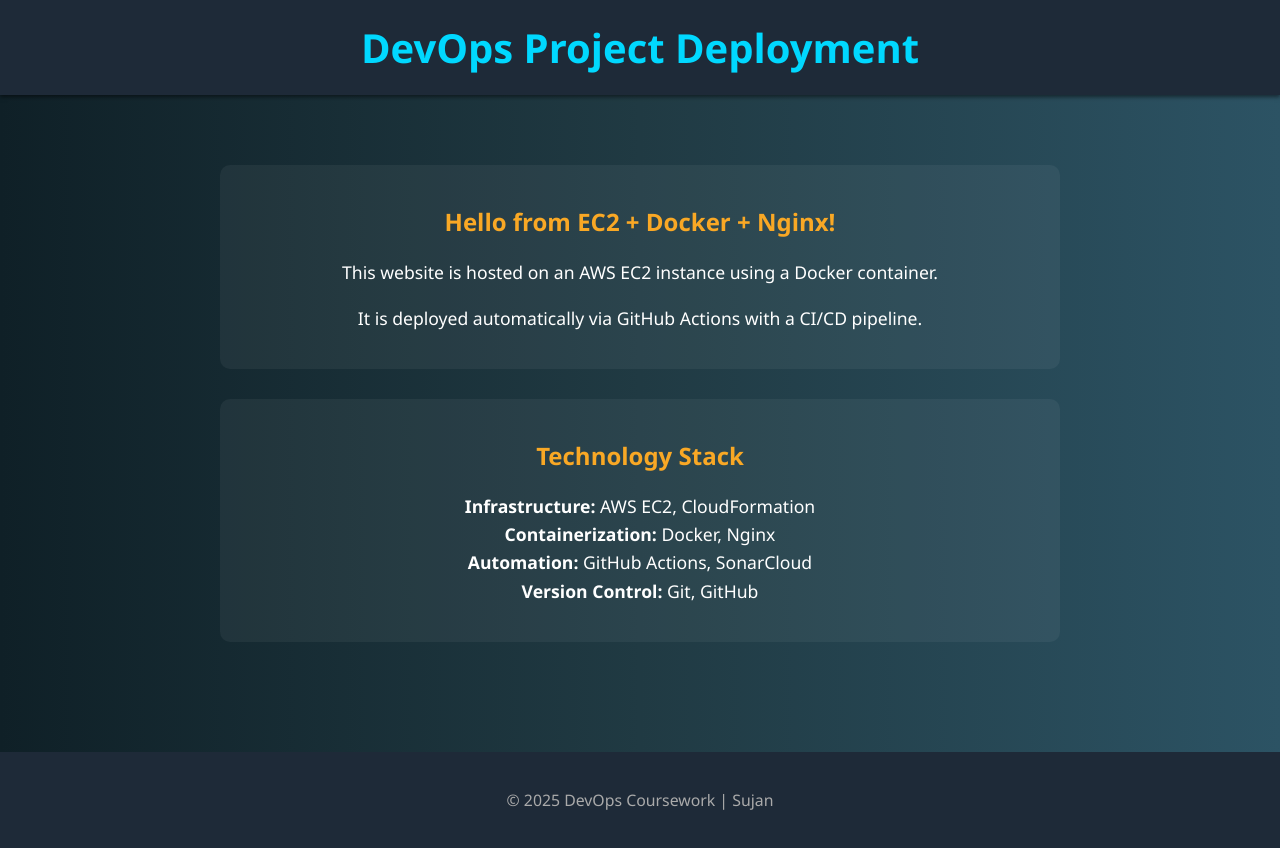
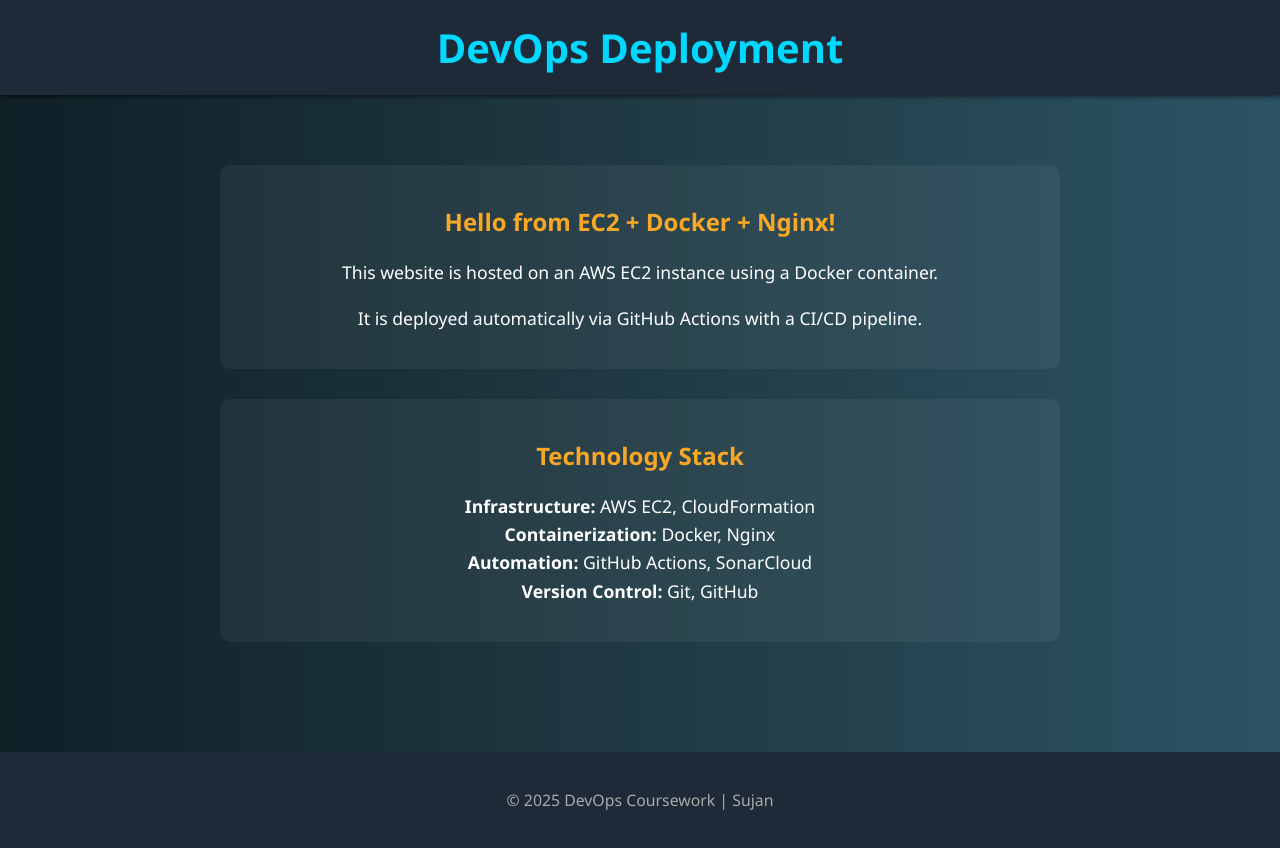
Before and after one commit to Sujan-div/aws-docker-site, a plain HTML site: page index.html in a window 1280 px wide. Drawn offline with Linux system fonts and the light colour scheme.

Commit message:
Changed header

```diff
--- a/index.html
+++ b/index.html
@@ -58,7 +58,7 @@
 </head>
 <body>
   <header>
-    <h1>DevOps Project Deployment</h1>
+    <h1>DevOps Deployment</h1>
   </header>
 
   <main>
```
